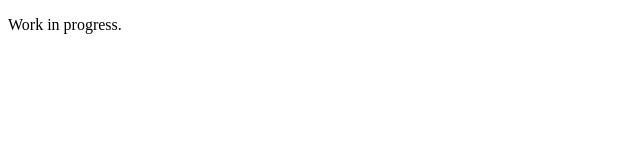
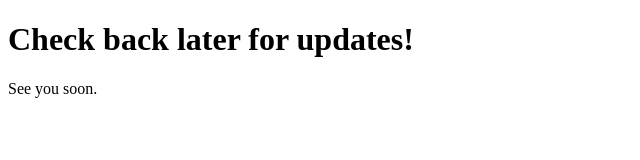
Before and after one commit to slitechs/slitechs.github.io, a plain HTML site: page index.html in a window 1280 px wide. Shown: the whole page, without its empty margins (0-640 px from the left). Drawn offline with Linux system fonts and the light colour scheme.

Commit message:
Update index.html

```diff
--- a/index.html
+++ b/index.html
@@ -8,8 +8,9 @@
 </head>
 
 <body>
+    <h1>Check back later for updates!</h1>
 
-    <p>Work in progress.</p>
+    <p>See you soon.</p>
 
 </body>
 
```
